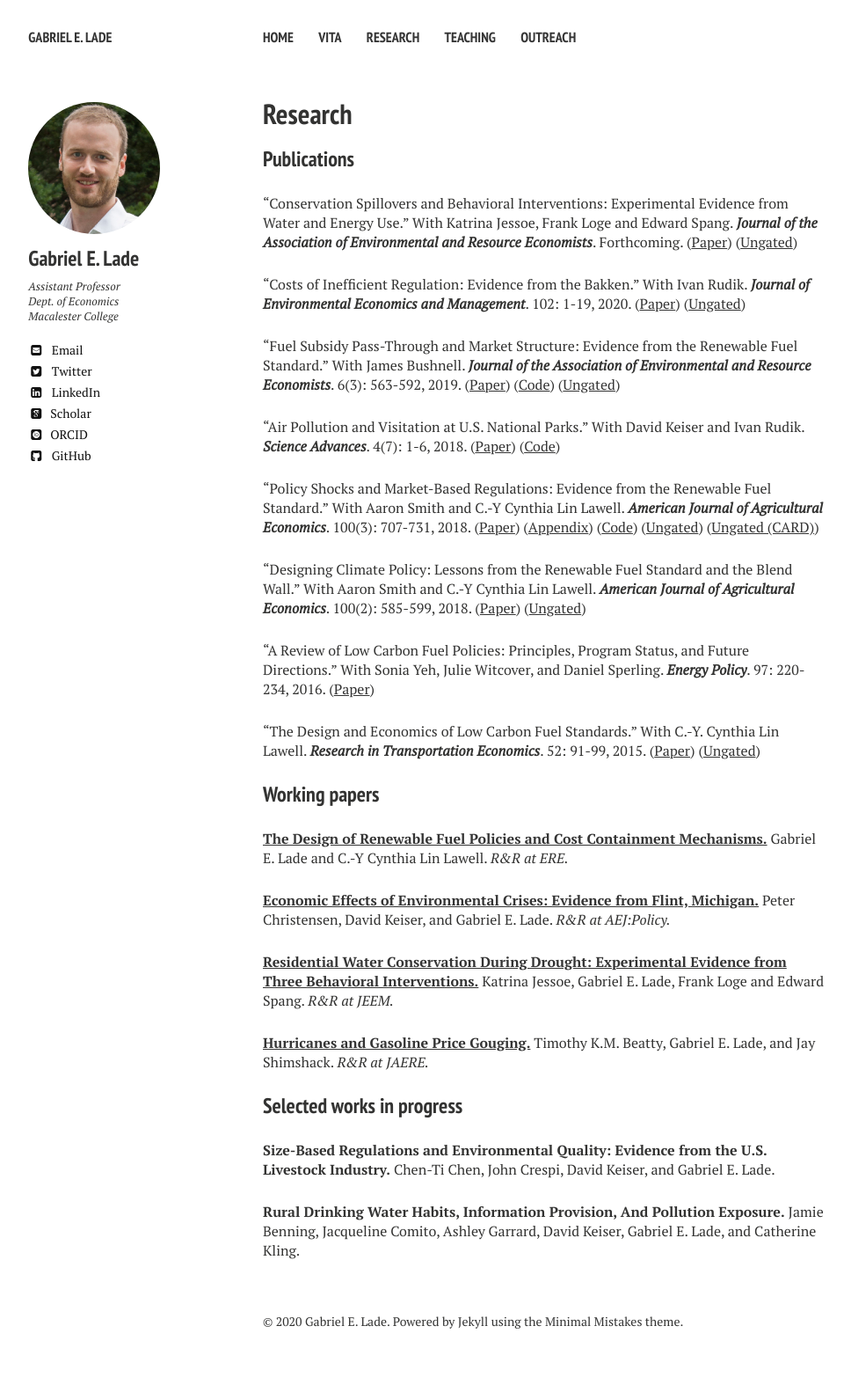
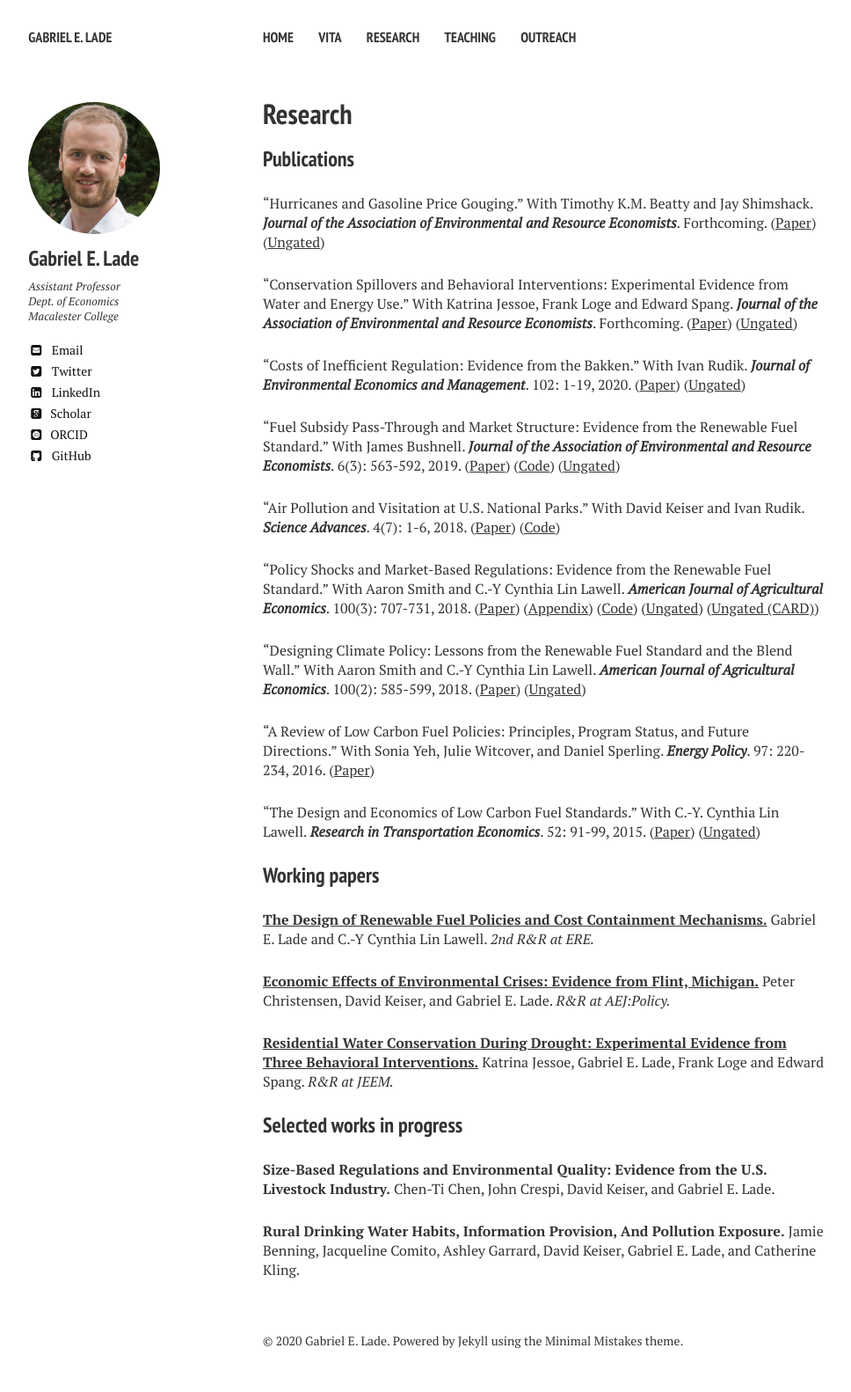
Before and after one commit to gabe-lade/gabe-lade.github.io, a Jekyll site: the page built from research.md, in a window 1280 px wide. Shown: the whole page at 88% size, without its empty margins (21-989 px from the left). Built offline with Jekyll 4.4.1, drawn with Linux system fonts in a browser that asks for light colours; nearby versions of some CDN libraries; some web fonts are replaced; before the commit the page ends 1560 px from its top, so only the background shows below that.

Commit message:
Update research.md

```diff
--- a/research.md
+++ b/research.md
@@ -6,6 +6,11 @@ url: /research/
 ---
 
 ### Publications
+
+"Hurricanes and Gasoline Price Gouging." With Timothy K.M. Beatty and Jay Shimshack.
+	**<i>Journal of the Association of Environmental and Resource Economists</i>**. Forthcoming.
+	([Paper]( ))
+	([Ungated](https://static1.squarespace.com/static/55e8ab64e4b0b55649c4ab64/t/5f99a05bd856080f5f28f4d5/1603903583545/Beatty_Lade_Shimshack_WP_oct2020.pdf))
 
 "Conservation Spillovers and Behavioral Interventions: Experimental Evidence from Water and Energy Use." With Katrina Jessoe, Frank Loge and Edward Spang.
 	**<i>Journal of the Association of Environmental and Resource Economists</i>**. Forthcoming.
@@ -53,15 +58,13 @@ url: /research/
 ### Working papers
 
 __[The Design of Renewable Fuel Policies and Cost Containment Mechanisms.](https://rawcdn.githack.com/gabe-lade/MyFiles/3fe6080cd55b0bfe5d0a8df9fa7b150306603c46/lade-lin-cost-containment.pdf)__
-Gabriel E. Lade and C.-Y Cynthia Lin Lawell.  <i> R&R at ERE. </i>
+Gabriel E. Lade and C.-Y Cynthia Lin Lawell.  <i> 2nd R&R at ERE. </i>
 
 __[Economic Effects of Environmental Crises: Evidence from Flint, Michigan.](https://rawcdn.githack.com/gabe-lade/MyFiles/324fc89b801b10bffcc2193a45422a50d047bd02/Flint_CKL.pdf)__
 Peter Christensen, David Keiser, and Gabriel E. Lade. <i> R&R at AEJ:Policy. </i>
 
 __[Residential Water Conservation During Drought: Experimental Evidence from Three Behavioral Interventions.](https://rawcdn.githack.com/gabe-lade/MyFiles/5621b42a579b8904cbe70e5587dbb3783c10ce74/WSLongRunEffects_20191209.pdf)__
 Katrina Jessoe, Gabriel E. Lade, Frank Loge and Edward Spang.  <i> R&R at JEEM. </i>
-
-__[Hurricanes and Gasoline Price Gouging.](https://rawcdn.githack.com/gabe-lade/MyFiles/017f23364f6fae6bce9890d5d9790046718bb9e8/Beatty_Lade_Shimshack_GougingMS_21Dec2019.pdf)__ Timothy K.M. Beatty, Gabriel E. Lade, and Jay Shimshack. <i> R&R at JAERE. </i>
 
 ### Selected works in progress
 
```
